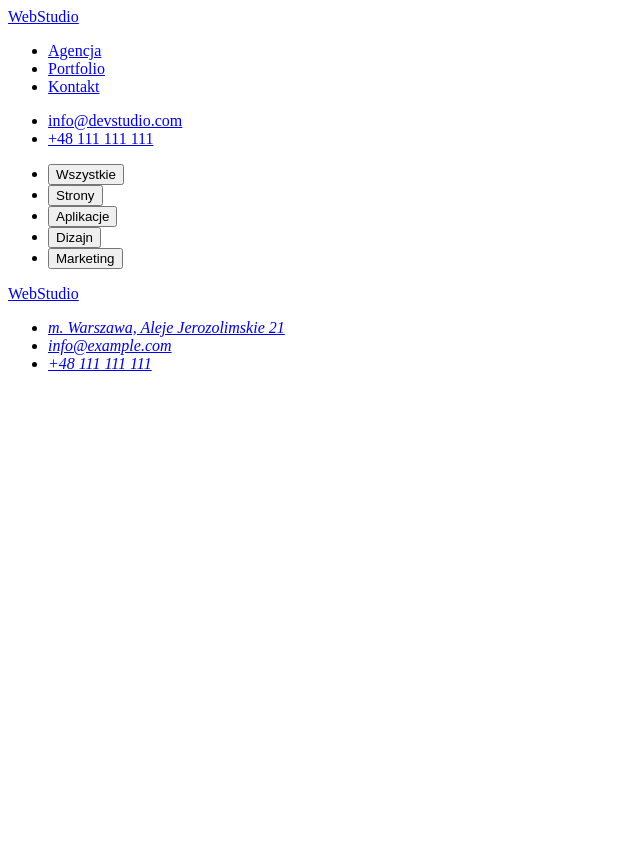
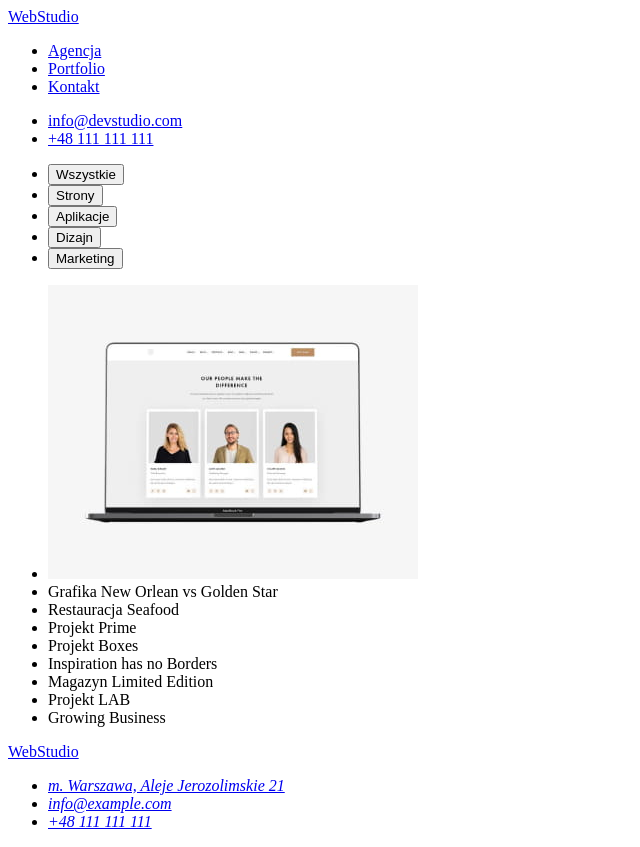
Before and after one commit to Aleksandra8485/goit-markup-hw-02, a plain HTML site: page portfolio.html in a window 1280 px wide. Shown: the whole page, without its empty margins (0-640 px from the left). Before the commit the page ends 800 px from the top, so only its background shows below. Drawn offline with Linux system fonts and the light colour scheme.

Commit message:
fixed names of photos

```diff
--- a/portfolio.html
+++ b/portfolio.html
@@ -32,7 +32,7 @@
         </header>
 
         <main>
-            <div>
+            <section>
                 <ul>
                     <li><button type="button">Wszystkie</button></li>
                     <li><button type="button">Strony</button></li>
@@ -40,7 +40,25 @@
                     <li><button type="button">Dizajn</button></li>
                     <li><button type="button">Marketing</button></li>
                 </ul>
-            </div>
+                <ul>
+                    <li>
+                        <img
+                            src="images/technocrack.jpg"
+                            alt="Strona internetowa"
+                            width="370"
+                            height="294"
+                        />
+                    </li>
+                    <li>Grafika New Orlean vs Golden Star</li>
+                    <li>Restauracja Seafood</li>
+                    <li>Projekt Prime</li>
+                    <li>Projekt Boxes</li>
+                    <li>Inspiration has no Borders</li>
+                    <li>Magazyn Limited Edition</li>
+                    <li>Projekt LAB</li>
+                    <li>Growing Business</li>
+                </ul>
+            </section>
         </main>
     </body>
 
```
Also changed, not shown: images/grafic-new-orlean-vs-golden-sta.jpg (renamed from images/grafic-new-orlean-vs-golden-str.jpg), images/magazine.jpg (renamed from images/magzine.jpg).
